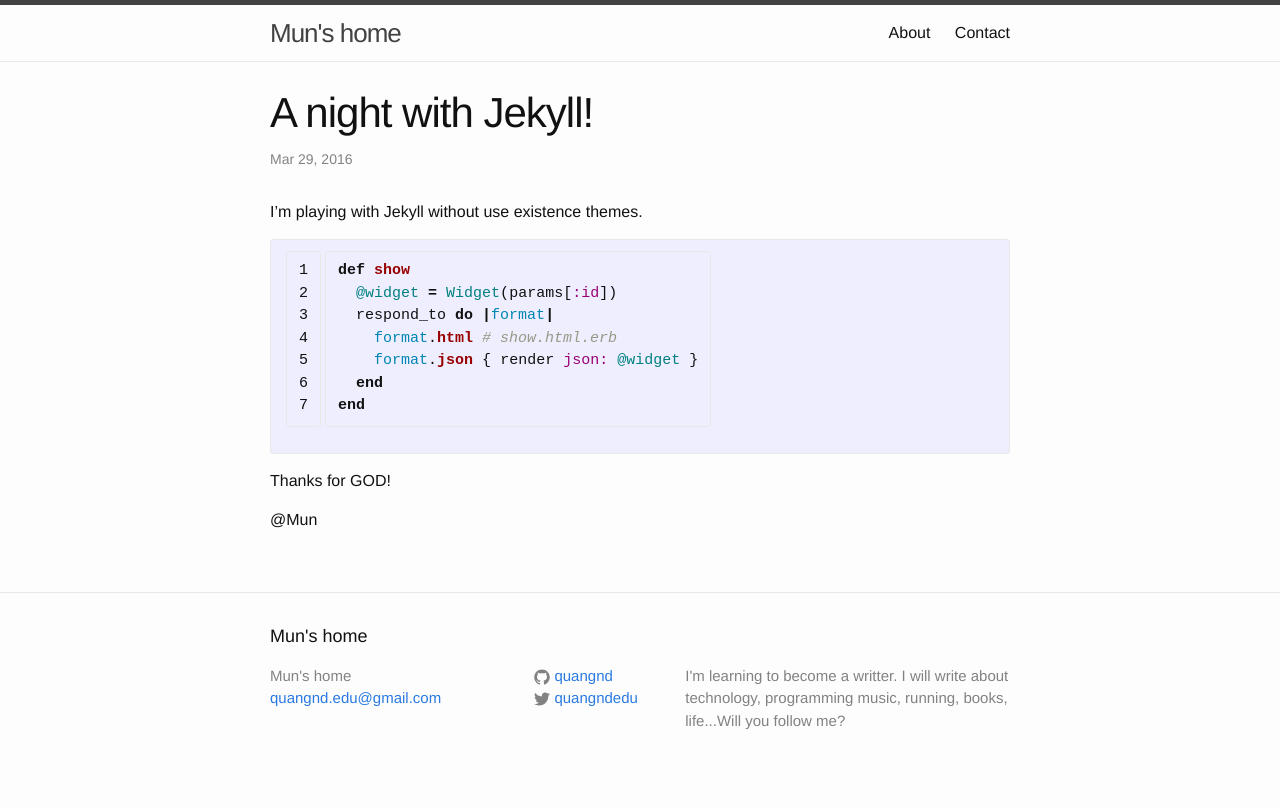
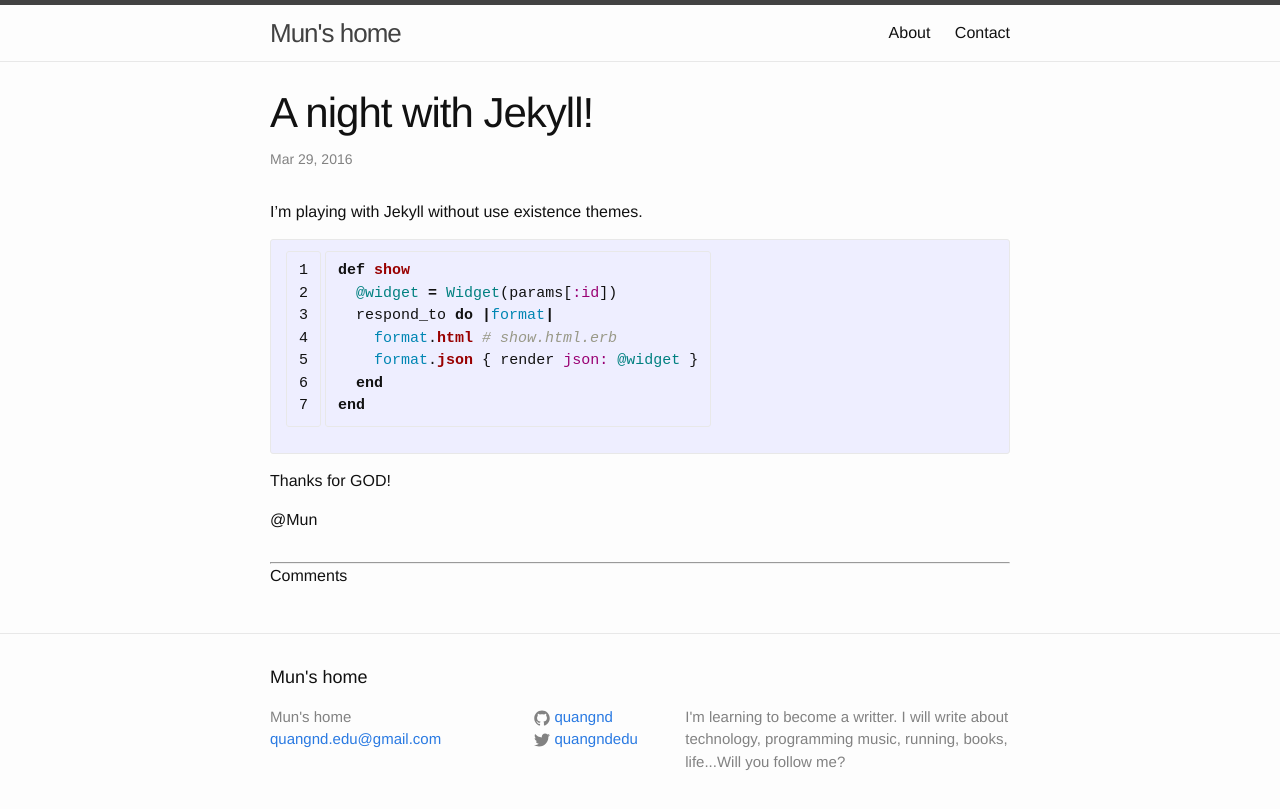
Before and after one commit to quangnd/quangnd.github.io, a Jekyll site: the page built from _posts/2016-03-29-night-to-jekyll.markdown, in a window 1280 px wide. Shown: the top 809 px of the page. Built offline with Jekyll 4.4.1, drawn with Linux system fonts in a browser that asks for light colours.

Commit message:
Add facebook like and comment

```diff
--- a/_layouts/post.html
+++ b/_layouts/post.html
@@ -20,9 +20,9 @@
   data-show-faces="true">
 </div>
 
-  {% if page.fbcomments %}
     <hr/>
     <h4>Comments</h4>
-    <div class="fb-comments" data-href="http://quangnd.com{{ page.url }}" data-width="726" data-numposts="5"></div>
- {% endif %}
+    <div class="fb-comments" data-href="http://quangnd.com{{ page.url }}" data-width="726" data-numposts="5">
+    </div>
+
 </article>
```
Also changed, not shown: other parts of _layouts/post.html (+1 -1 lines).
